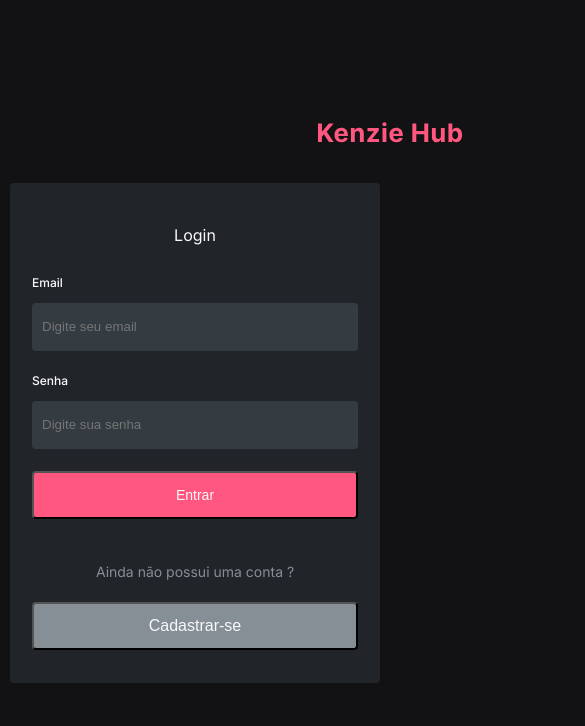
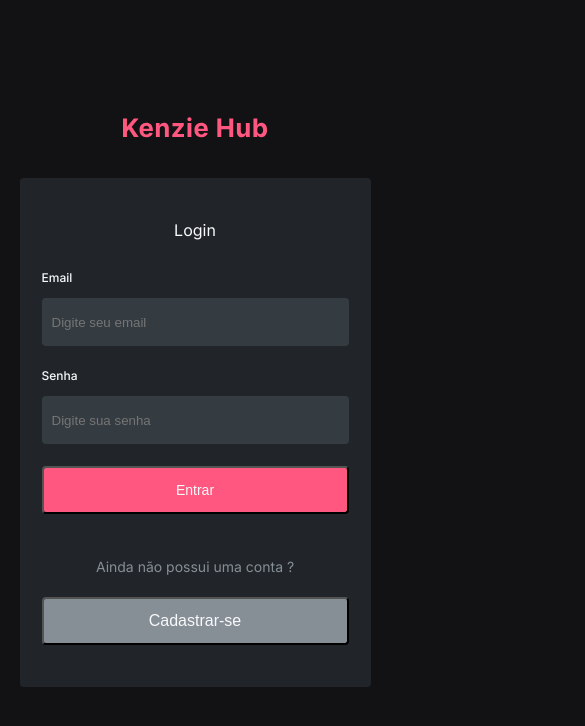
Before and after one commit to Kenzie-Academy-Brasil-Developers/react-entrega-kenzie-hub-muriloinouye, a React (Create React App) app: page / in a window 390 px wide. Shown: the top 726 px of the page, 585 px wide, since content can reach past the window. Built offline with nearby package versions, Linux system fonts and the light colour scheme.

Commit message:
feat/responsivity

```diff
--- a/src/components/Dashboard-components/AddTech/addTech.module.css
+++ b/src/components/Dashboard-components/AddTech/addTech.module.css
@@ -1,5 +1,6 @@
 .addContainer {
   width: 780px;
+  max-width: 90%;
   margin: 20px auto;
 }
 
--- a/src/components/Dashboard-components/Dash-List/dashList.module.css
+++ b/src/components/Dashboard-components/Dash-List/dashList.module.css
@@ -1,4 +1,5 @@
 .dashDiv {
+  max-width: 90%;
   min-height: 200px;
   margin-top: 30px;
   padding: 24px 0;
--- a/src/components/Dashboard-components/Dash-header/dashHeader.module.css
+++ b/src/components/Dashboard-components/Dash-header/dashHeader.module.css
@@ -1,5 +1,7 @@
 .dashHeader {
   height: 52px;
+  width: 100%;
+  margin: 0 auto;
   display: flex;
   align-items: center;
   justify-content: space-between;
@@ -7,6 +9,9 @@
 }
 
 .headerContainer {
+  width: 780px;
+  max-width: 90%;
+  margin: 0 auto;
   display: flex;
   align-items: center;
   justify-content: space-between;
--- a/src/components/Dashboard-components/Dash-header/index.jsx
+++ b/src/components/Dashboard-components/Dash-header/index.jsx
@@ -13,7 +13,7 @@ export const DashHeader = () => {
 
   return (
     <header className={styles.dashHeader}>
-      <div className={`${styles.headerContainer} container`}>
+      <div className={`${styles.headerContainer}`}>
         <img src={logo} alt="" className={styles.logo} />
         <button className={styles.logoutButton} onClick={logout}>
           Sair
--- a/src/components/Login-components/Login-form/LoginForm.module.css
+++ b/src/components/Login-components/Login-form/LoginForm.module.css
@@ -1,6 +1,5 @@
 .form {
   width: 370px;
-  height: 500px;
   margin: 0 auto;
   padding: 42px 22px;
 
@@ -80,3 +79,9 @@
   font-weight: 500;
   border-radius: 4px;
 }
+
+@media screen and (max-width: 800px) {
+  .form {
+    max-width: 90%;
+  }
+}
--- a/src/components/Login-components/Login-form/index.jsx
+++ b/src/components/Login-components/Login-form/index.jsx
@@ -26,11 +26,9 @@ export const LoginForm = () => {
   });
 
   function formSubmit(data) {
-    console.log(data);
     axios
       .post("https://kenziehub.herokuapp.com/sessions", { ...data })
       .then((response) => {
-        console.log(response);
         window.localStorage.clear();
         window.localStorage.setItem("@Token", response.data.token);
         window.localStorage.setItem("@Id", response.data.user.id);
@@ -63,8 +61,6 @@ export const LoginForm = () => {
         });
       });
   }
-
-  console.log(errors);
 
   return (
     <form onSubmit={handleSubmit(formSubmit)} className={`${styles.form}`}>
--- a/src/components/Login-components/Login-header/index.jsx
+++ b/src/components/Login-components/Login-header/index.jsx
@@ -4,7 +4,7 @@ import style from "./loginHeader.module.css";
 
 export const LoginHeader = () => {
   return (
-    <div className={`container ${style.logoDiv}`}>
+    <div className={`${style.logoDiv}`}>
       <img src={logo} alt="" />
     </div>
   );
--- a/src/components/Login-components/Login-header/loginHeader.module.css
+++ b/src/components/Login-components/Login-header/loginHeader.module.css
@@ -1,4 +1,6 @@
 .logoDiv {
+  width: 100%;
+  margin: 0 auto;
   display: flex;
   align-items: center;
   justify-content: center;
--- a/src/components/Register-components/RegisterForm/RegisterForm.module.css
+++ b/src/components/Register-components/RegisterForm/RegisterForm.module.css
@@ -1,6 +1,6 @@
 .form {
   width: 370px;
-  /* height: 892px; */
+  max-width: 90%;
   margin: 0 auto;
   padding: 42px 22px;
 
@@ -8,6 +8,7 @@
   flex-direction: column;
 
   background-color: var(--grey-3);
+  border-radius: 4px;
 }
 
 .formHeader {
--- a/src/components/Register-components/RegisterHeader/RegisterHeader.module.css
+++ b/src/components/Register-components/RegisterHeader/RegisterHeader.module.css
@@ -1,5 +1,6 @@
 .registerHeader {
   width: 370px;
+  max-width: 90%;
   margin: 0 auto;
 
   display: flex;
--- a/src/pages/Dashboard/dashboard.module.css
+++ b/src/pages/Dashboard/dashboard.module.css
@@ -1,3 +1,4 @@
 .dashboardContainer {
+  width: 100%;
   min-height: 100vh;
 }
--- a/src/pages/Login/login.module.css
+++ b/src/pages/Login/login.module.css
@@ -1,5 +1,5 @@
 .loginContainer {
-  height: 100vh;
+  min-height: 100vh;
   display: flex;
   flex-direction: column;
   align-items: center;
```
